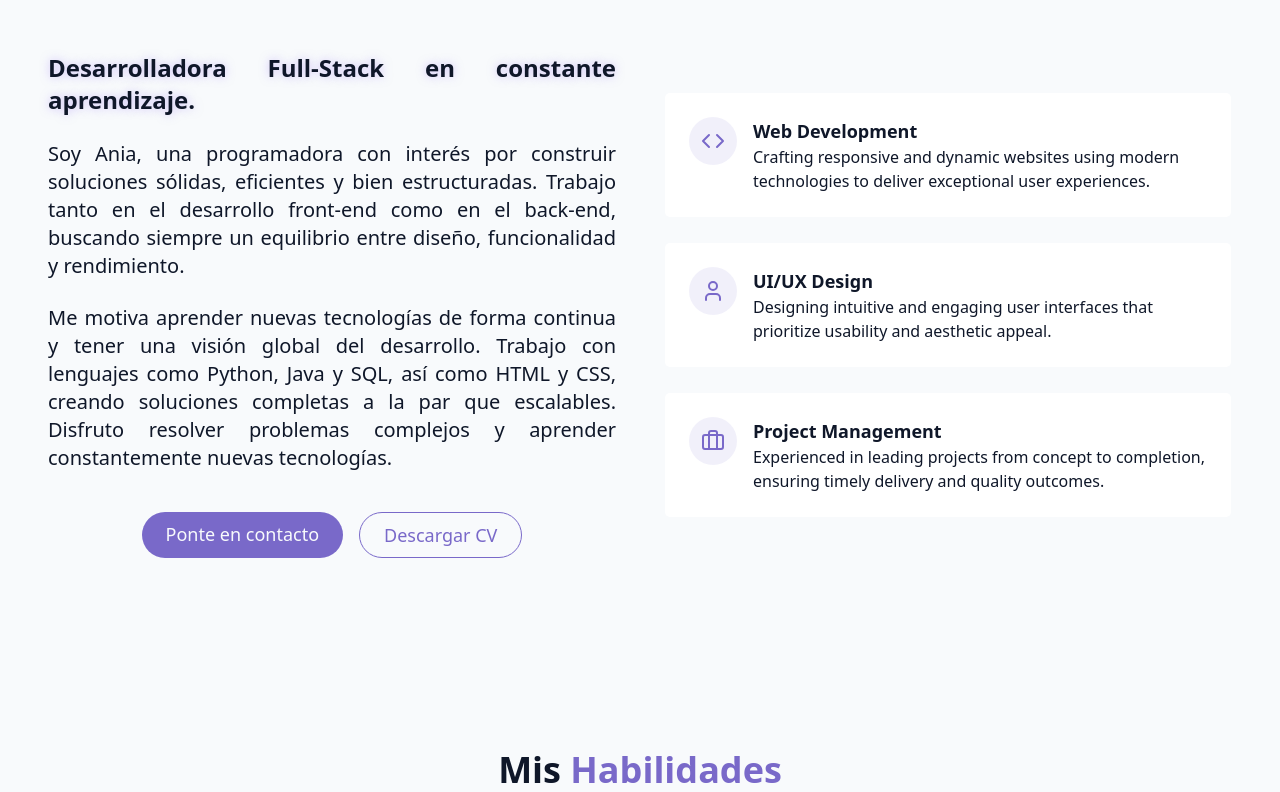
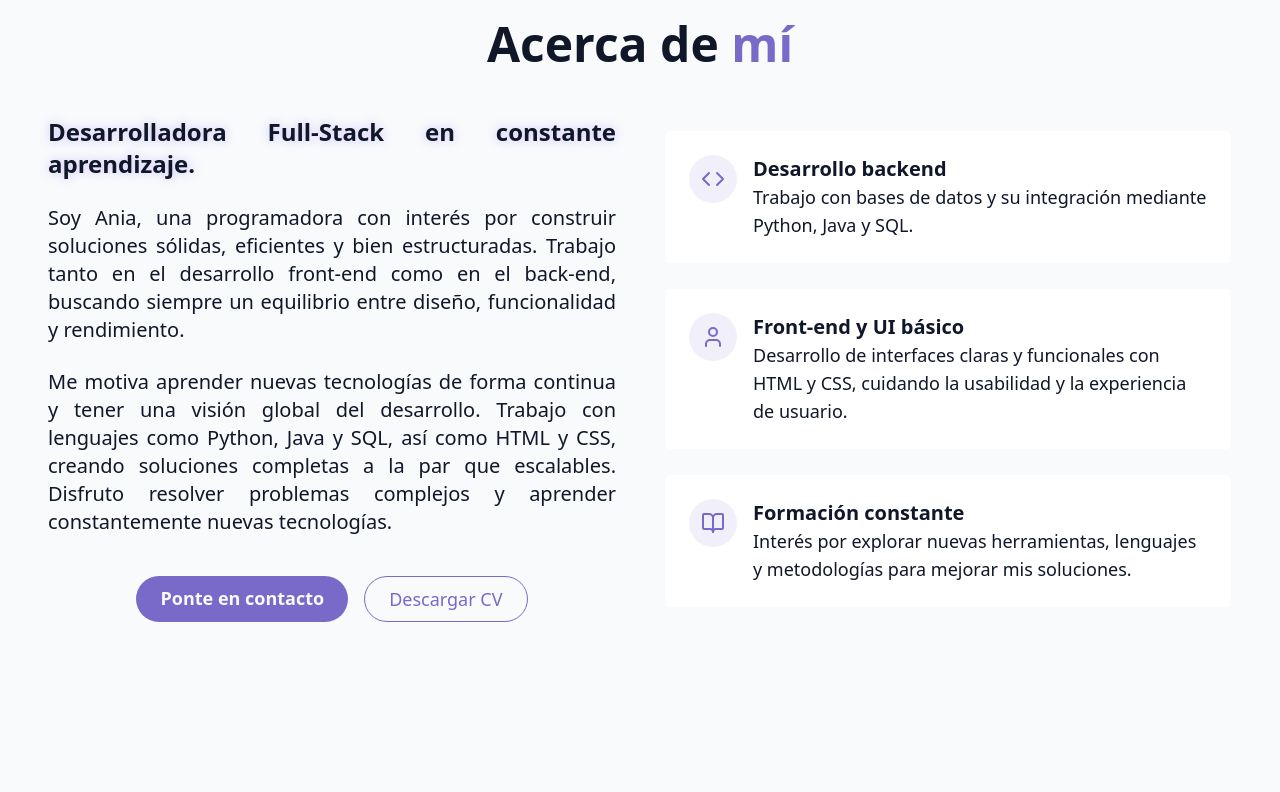
Before and after one commit to Bl4nc018/web-portfolio, a React (Vite) app: page / in a window 1280 px wide. Shown: the part 968-1760 px from the top of the page. Built offline with nearby package versions, Linux system fonts and the light colour scheme.

Commit message:
chore: update portfolio cards content and icons

```diff
--- a/src/components/AboutSection.jsx
+++ b/src/components/AboutSection.jsx
@@ -1,8 +1,8 @@
-import { Code, Briefcase, User } from "lucide-react";
+import { Code, BookOpen, User } from "lucide-react";
 
 export const AboutSection = () => {
     return (
-        <section id="about" className="py-24 px-4 relative">
+        <section id="about" className="py-40 px-4 relative">
             <div className="container mx-auto max-2-5xl">
 
                 <h2 className="text-3xl md:text-5xl font-bold mb-12 text-center"> Acerca de <span className="text-primary"> mí </span> </h2>
@@ -11,17 +11,15 @@ export const AboutSection = () => {
 
                     <div className="space-y-6">
                         <h3 className="text-2xl font-semibold text-justify text-glow"> Desarrolladora Full-Stack en constante aprendizaje.</h3>
-                        <p className="text-muted-foreground text-xl text-justify">
+                        <p className="text-muted-foreground text-lg md:text-xl text-justify">
                             Soy Ania, una programadora con interés por construir soluciones sólidas, eficientes y bien estructuradas. Trabajo tanto en el desarrollo front-end como en el back-end, buscando siempre un equilibrio entre diseño, funcionalidad y rendimiento.
                         </p>
-                        <p className="text-muted-foreground text-xl text-justify">
+                        <p className="text-muted-foreground text-lg md:text-xl text-justify">
                             Me motiva aprender nuevas tecnologías de forma continua y tener una visión global del desarrollo. Trabajo con lenguajes como Python, Java y SQL, así como HTML y CSS, creando soluciones completas a la par que escalables. Disfruto resolver problemas complejos y aprender constantemente nuevas tecnologías.
                         </p>
 
                         <div className="flex flex-col sm:flex-row gap-4 pt-4 justify-center text-lg">
-                            <a href="#contact" className="cosmic-button">
-                                Ponte en contacto
-                            </a>
+                            <a href="#contact" className="cosmic-button font-semibold"> Ponte en contacto </a>
                             <a href="" className="px-6 py-2 rounded-full border border-primary text-primary hover:bg-primary/10 transition-colors duration-300 text-lg">
                                 Descargar CV
                             </a>
@@ -35,9 +33,9 @@ export const AboutSection = () => {
                                     <Code className="h-6 w-6 text-primary"/>
                                 </div>
                                 <div className="text-left">
-                                    <h4 className="font-semibold text-lg"> Web Development</h4>
-                                    <p className="text-muted-foreground">
-                                        Crafting responsive and dynamic websites using modern technologies to deliver exceptional user experiences.
+                                    <h4 className="font-semibold text-lg md:text-xl"> Desarrollo backend </h4>
+                                    <p className="text-muted-foreground text-base md:text-lg">
+                                        Trabajo con bases de datos y su integración mediante Python, Java y SQL.
                                     </p>
                                 </div>
                             </div>
@@ -49,9 +47,9 @@ export const AboutSection = () => {
                                     <User className="h-6 w-6 text-primary"/>
                                 </div>
                                 <div className="text-left">
-                                    <h4 className="font-semibold text-lg"> UI/UX Design </h4>
-                                    <p className="text-muted-foreground">
-                                        Designing intuitive and engaging user interfaces that prioritize usability and aesthetic appeal.
+                                    <h4 className="font-semibold text-lg md:text-xl"> Front-end y UI básico </h4>
+                                    <p className="text-muted-foreground text-base md:text-lg">
+                                        Desarrollo de interfaces claras y funcionales con HTML y CSS, cuidando la usabilidad y la experiencia de usuario.
                                     </p>
                                 </div>
                             </div>
@@ -60,12 +58,12 @@ export const AboutSection = () => {
                         <div className="gradient-border p-6 card-hover">
                             <div className="flex items-start gap-4">
                                 <div className="p-3 rounded-full bg-primary/10">
-                                    <Briefcase className="h-6 w-6 text-primary"/>
+                                    <BookOpen className="h-6 w-6 text-primary"/>
                                 </div>
                                 <div className="text-left">
-                                    <h4 className="font-semibold text-lg"> Project Management </h4>
-                                    <p className="text-muted-foreground">
-                                        Experienced in leading projects from concept to completion, ensuring timely delivery and quality outcomes.
+                                    <h4 className="font-semibold text-lg md:text-xl"> Formación constante </h4>
+                                    <p className="text-muted-foreground text-base md:text-lg">
+                                        Interés por explorar nuevas herramientas, lenguajes y metodologías para mejorar mis soluciones.
                                     </p>
                                 </div>
                             </div>
@@ -76,5 +74,3 @@ export const AboutSection = () => {
         </section>
     );
 };
-
-/* For the link to the CV, add it to the project and then add it to href, line 23*/
```
